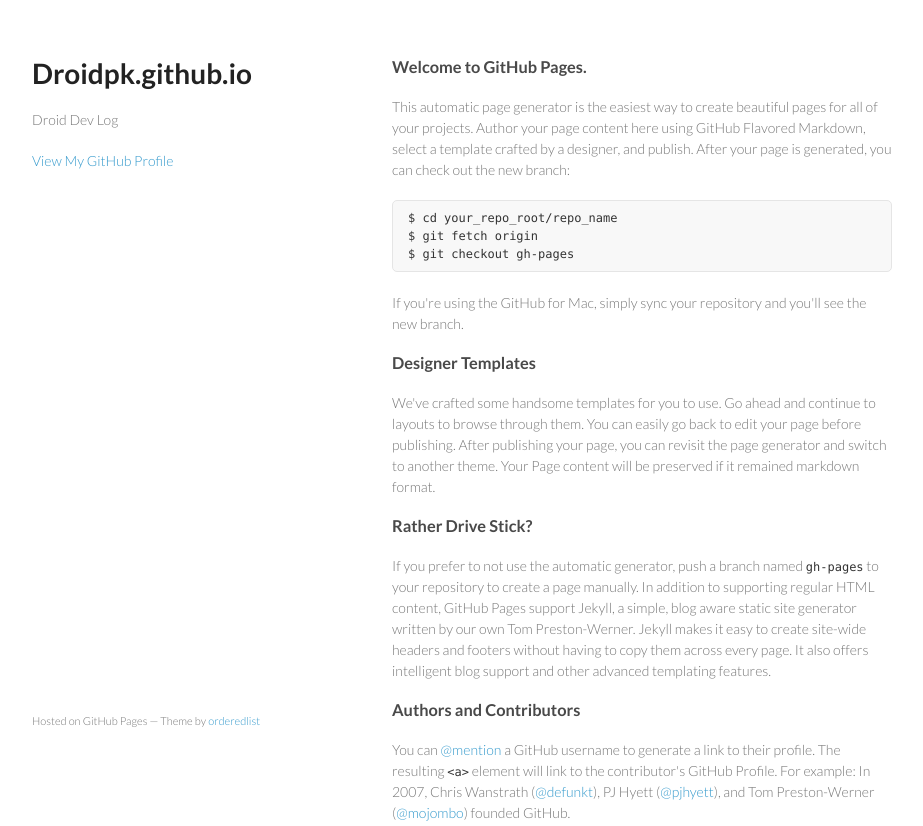
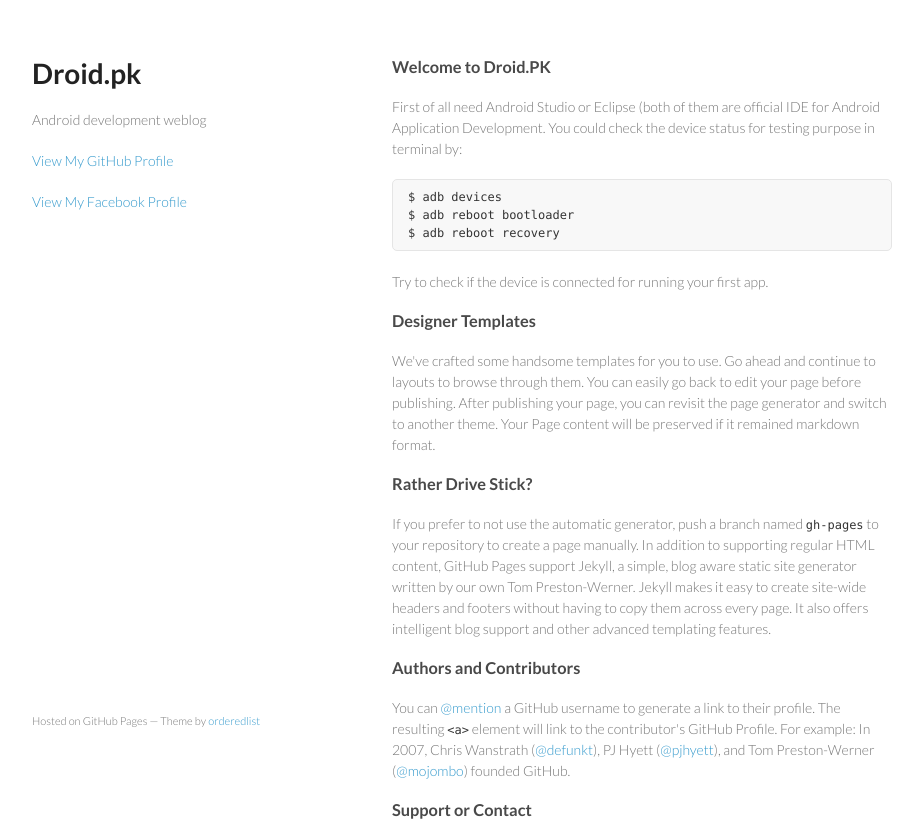
Before and after one commit to Droidpk/droidpk.github.io, a plain HTML site: page index.html in a window 1280 px wide. Shown: the top 826 px of the page, without its empty margins (178-1101 px from the left). Drawn offline with Linux system fonts and the light colour scheme.

Commit message:
Update index.html

```diff
--- a/index.html
+++ b/index.html
@@ -3,7 +3,7 @@
   <head>
     <meta charset="utf-8">
     <meta http-equiv="X-UA-Compatible" content="chrome=1">
-    <title>Droidpk.github.io by Droidpk</title>
+    <title>Droid.pk - development weblog</title>
 
     <link rel="stylesheet" href="stylesheets/styles.css">
     <link rel="stylesheet" href="stylesheets/pygment_trac.css">
@@ -15,25 +15,26 @@
   <body>
     <div class="wrapper">
       <header>
-        <h1>Droidpk.github.io</h1>
-        <p>Droid Dev Log</p>
+        <h1>Droid.pk</h1>
+        <p>Android development weblog</p>
 
 
         <p class="view"><a href="https://github.com/Droidpk">View My GitHub Profile</a></p>
+        <p class="view"><a href="https://facebook.com/omermuneer">View My Facebook Profile</a></p>
 
       </header>
       <section>
         <h3>
-<a name="welcome-to-github-pages" class="anchor" href="#welcome-to-github-pages"><span class="octicon octicon-link"></span></a>Welcome to GitHub Pages.</h3>
+<a name="welcome-to-Droid-.PK" class="anchor" href="#welcome-to-Droid-.PK"><span class="octicon octicon-link"></span></a>Welcome to Droid.PK</h3>
 
-<p>This automatic page generator is the easiest way to create beautiful pages for all of your projects. Author your page content here using GitHub Flavored Markdown, select a template crafted by a designer, and publish. After your page is generated, you can check out the new branch:</p>
+<p>First of all need Android Studio or Eclipse (both of them are official IDE for Android Application Development. You could check the device status for testing purpose in terminal by:</p>
 
-<pre><code>$ cd your_repo_root/repo_name
-$ git fetch origin
-$ git checkout gh-pages
+<pre><code>$ adb devices
+$ adb reboot bootloader
+$ adb reboot recovery
 </code></pre>
 
-<p>If you're using the GitHub for Mac, simply sync your repository and you'll see the new branch.</p>
+<p>Try to check if the device is connected for running your first app.</p>
 
 <h3>
 <a name="designer-templates" class="anchor" href="#designer-templates"><span class="octicon octicon-link"></span></a>Designer Templates</h3>
```
